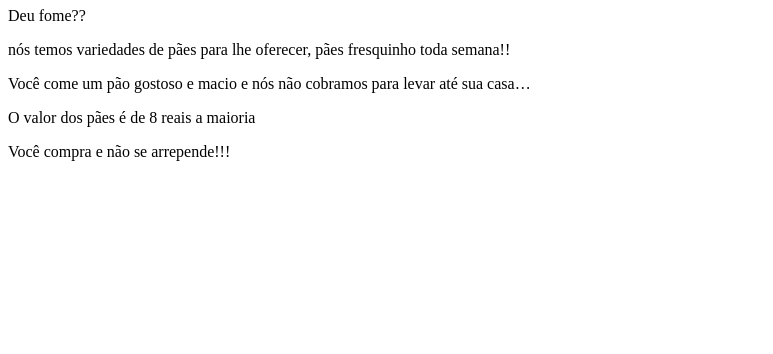
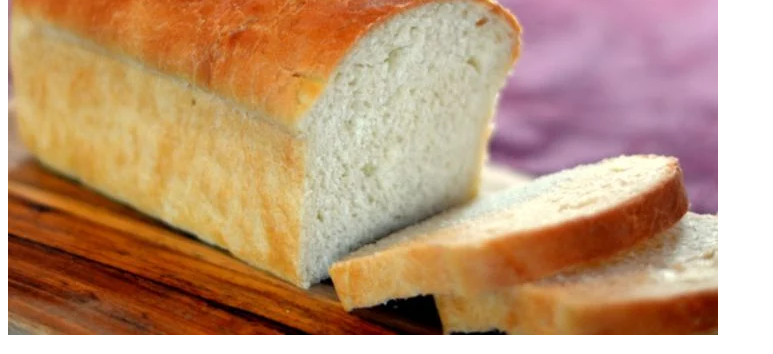
Before and after one commit to paulinhapicadas/paginaweb, a plain HTML site: page index.html in a window 1280 px wide. Shown: the part 73-427 px from the top of the page, without its empty margins (0-773 px from the left). Drawn offline with Linux system fonts and the light colour scheme; a script that the page names is missing.

Commit message:
Add files via upload

```diff
--- a/index.html
+++ b/index.html
@@ -10,6 +10,9 @@
     <script src='main.js'></script>
 </head>
 <body>
+
+    <img src="328308_original.webp">
+
     <h1>pão do miguel</h1>
 
     <p>Deu fome?? </p> <p>nós temos variedades de pães para lhe oferecer, pães fresquinho toda semana!!</p>
--- a/style.css
+++ b/style.css
@@ -1,2 +1,4 @@
 body {
-    col
+    color: rgb(172, 177, 109);
+
+}
```
Also changed, not shown: 328308_original.webp (added).
